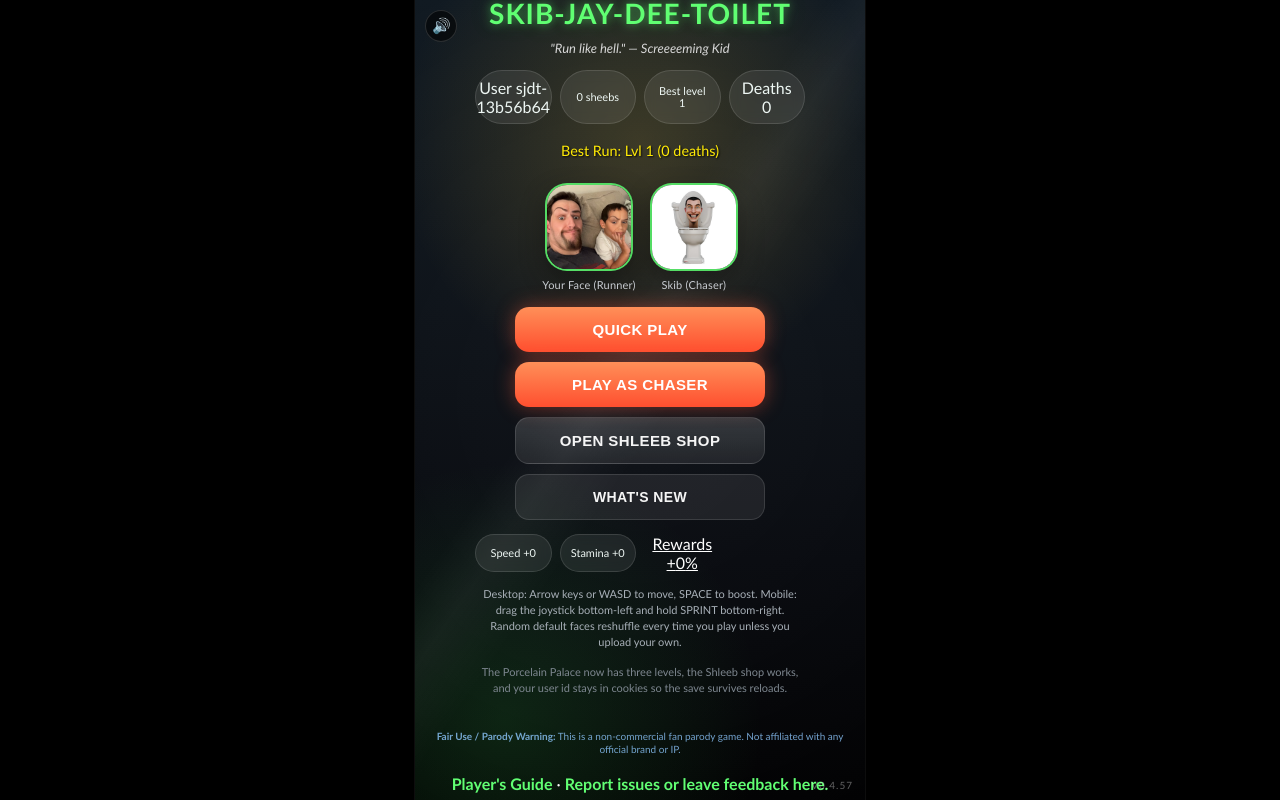
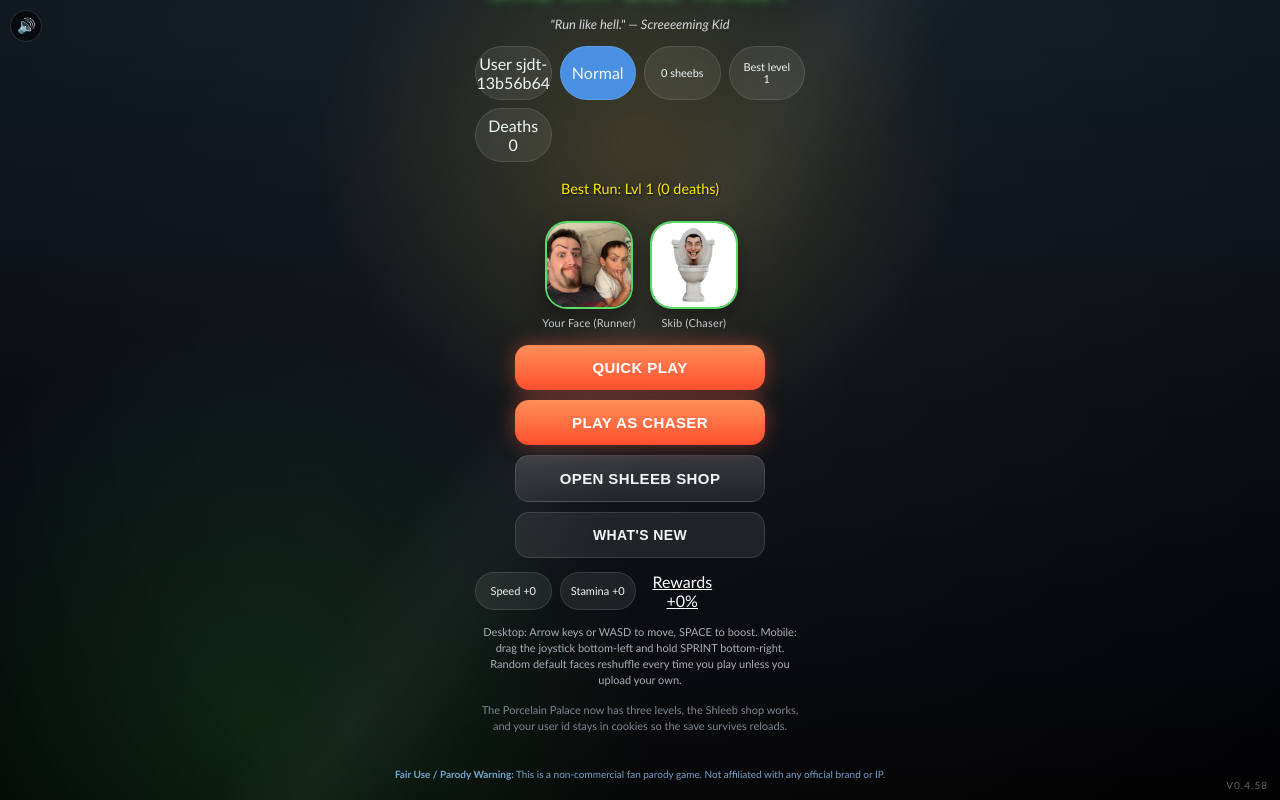
Before and after one commit to kmacpher67/skib-jay-dee, a React (Vite) app in the folder frontend/: page / in a window 1280 px wide. Built offline with nearby package versions, Linux system fonts and the light colour scheme.

Commit message:
v0.4.58 Desktop Screen Support

```diff
--- a/frontend/src/App.jsx
+++ b/frontend/src/App.jsx
@@ -178,6 +178,15 @@ export default function App() {
 
   const toggleMuted = () => {
     syncProfile((current) => ({ ...current, muted: !current.muted }))
+  }
+
+  const toggleDifficulty = () => {
+    syncProfile((current) => {
+      const diffs = ['easy', 'normal', 'hardcore']
+      const idx = diffs.indexOf(current.difficulty)
+      const nextDiff = diffs[(idx + 1) % diffs.length]
+      return { ...current, difficulty: nextDiff }
+    })
   }
 
   const handlePlay = (asChaser = false) => {
@@ -545,6 +554,7 @@ export default function App() {
               onPrimeAudio={startMenuAudio}
               muted={muted}
               onToggleMuted={toggleMuted}
+              onToggleDifficulty={toggleDifficulty}
             />
 
             {shopOpen && (
@@ -604,6 +614,7 @@ export default function App() {
               initialDeaths={profile.deaths}
               highestLevel={profile.highestLevel}
               earnedBadges={profile.earnedBadges}
+              difficulty={profile.difficulty}
               onCaught={handleCaught}
               onLevelChange={handleLevelChange}
               onSheebsChange={handleSheebsChange}
@@ -715,6 +726,7 @@ function MainMenu({
   onPrimeAudio,
   muted,
   onToggleMuted,
+  onToggleDifficulty,
 }) {
   return (
     <div className="menu" onPointerDown={onPrimeAudio}>
@@ -743,6 +755,17 @@ function MainMenu({
           }}
         >
           User {profile.label || profile.userId}
+        </button>
+        <button
+          type="button"
+          className="status-pill diff-pill"
+          onClick={(e) => {
+            e.stopPropagation()
+            onToggleDifficulty()
+          }}
+          style={{ textTransform: 'capitalize', backgroundColor: profile.difficulty === 'hardcore' ? '#8a2be2' : profile.difficulty === 'easy' ? '#2e8b57' : '#4a90e2' }}
+        >
+          {profile.difficulty}
         </button>
         {profile.sheebs < 0 ? (
           <span className="debt-badge" style={{ backgroundColor: '#ff2e2e', color: 'white', padding: '0 6px', borderRadius: '4px' }}>DEBT: {profile.sheebs}</span>
--- a/frontend/src/GameEngine.js
+++ b/frontend/src/GameEngine.js
@@ -24,7 +24,7 @@ export const WORLD = {
   height: 1500,
 }
 
-const VIEW_W = 360
+let VIEW_W = 360
 const VIEW_H = 640
 
 function rectsIntersect(a, b) {
@@ -431,12 +431,17 @@ export class GameEngine {
       loadout = {},
       neonJumpscareFilter = false,
       isChaserMode = false,
+      difficulty = 'normal',
     } = {},
   ) {
     this.canvas = canvas
     this.ctx = canvas.getContext('2d')
+    const aspect = this.canvas.clientWidth / this.canvas.clientHeight
+    VIEW_W = 640 * (aspect > 0 ? aspect : (9/16))
     this.canvas.width = VIEW_W
     this.canvas.height = VIEW_H
+
+    this.difficulty = difficulty
 
     this.onCaught = onCaught || (() => {})
     this.onSkreem = onSkreem || (() => {})
@@ -2448,6 +2453,34 @@ export class GameEngine {
       ctx.restore()
     }
 
+    if (this.difficulty !== 'easy') {
+      const isHardcore = this.difficulty === 'hardcore'
+      const focus = this.isChaserMode ? this.chasers[0] : this.runner
+      const cx = focus.x + focus.w / 2
+      const cy = focus.y + focus.h / 2
+
+      const innerRadius = isHardcore ? 160 : 350
+      const outerRadius = isHardcore ? 320 : 600
+
+      ctx.save()
+      const gradient = ctx.createRadialGradient(cx, cy, innerRadius, cx, cy, outerRadius)
+      gradient.addColorStop(0, 'rgba(0, 0, 0, 0)')
+      gradient.addColorStop(1, 'rgba(0, 0, 0, 0.95)')
+
+      ctx.fillStyle = gradient
+      // Transform back to world space since we want the mask over the world, but actually we are already in world space here? No, we restored after _drawBullets.
+      // We need to apply the mask over the screen, but centered on the runner's screen coordinates.
+      // Wait, _applyCamera translates the canvas so the runner is at VIEW_W/2, VIEW_H/2.
+      // So in screen space, the runner is always at VIEW_W/2, VIEW_H/2.
+      ctx.setTransform(1, 0, 0, 1, 0, 0)
+      const gradScreen = ctx.createRadialGradient(VIEW_W/2, VIEW_H/2, innerRadius, VIEW_W/2, VIEW_H/2, outerRadius)
+      gradScreen.addColorStop(0, 'rgba(0, 0, 0, 0)')
+      gradScreen.addColorStop(1, 'rgba(0, 0, 0, 1)')
+      ctx.fillStyle = gradScreen
+      ctx.fillRect(0, 0, VIEW_W, VIEW_H)
+      ctx.restore()
+    }
+
     this._drawHud(ctx)
 
     if (this.phase === 'intro') this._drawBanner(ctx, 'RUN LIKE HELL')
--- a/frontend/src/components/GameCanvas.jsx
+++ b/frontend/src/components/GameCanvas.jsx
@@ -27,6 +27,7 @@ export default function GameCanvas({
   initialDeaths,
   highestLevel,
   earnedBadges,
+  difficulty,
   onCaught,
   onSkreem,
   onLevelChange,
@@ -67,6 +68,7 @@ export default function GameCanvas({
       initialDeaths,
       highestLevel,
       earnedBadges,
+      difficulty,
       loadout: {
         speedBonus: loadoutSpeedBonus,
         staminaBonus: loadoutStaminaBonus,
--- a/frontend/src/index.css
+++ b/frontend/src/index.css
@@ -34,7 +34,7 @@ body {
 
 .portrait-frame {
   position: relative;
-  aspect-ratio: 9 / 16;
+  width: 100%;
   height: 100%;
   max-width: 100%;
   background: #111;
--- a/frontend/src/version.js
+++ b/frontend/src/version.js
@@ -1 +1 @@
-export const GAME_ITERATION = 'v0.4.57'
+export const GAME_ITERATION = 'v0.4.58'
```
Also changed, not shown: frontend/src/lib/cookies.js, 6 other files (tests, documents, lock files or other folders).
